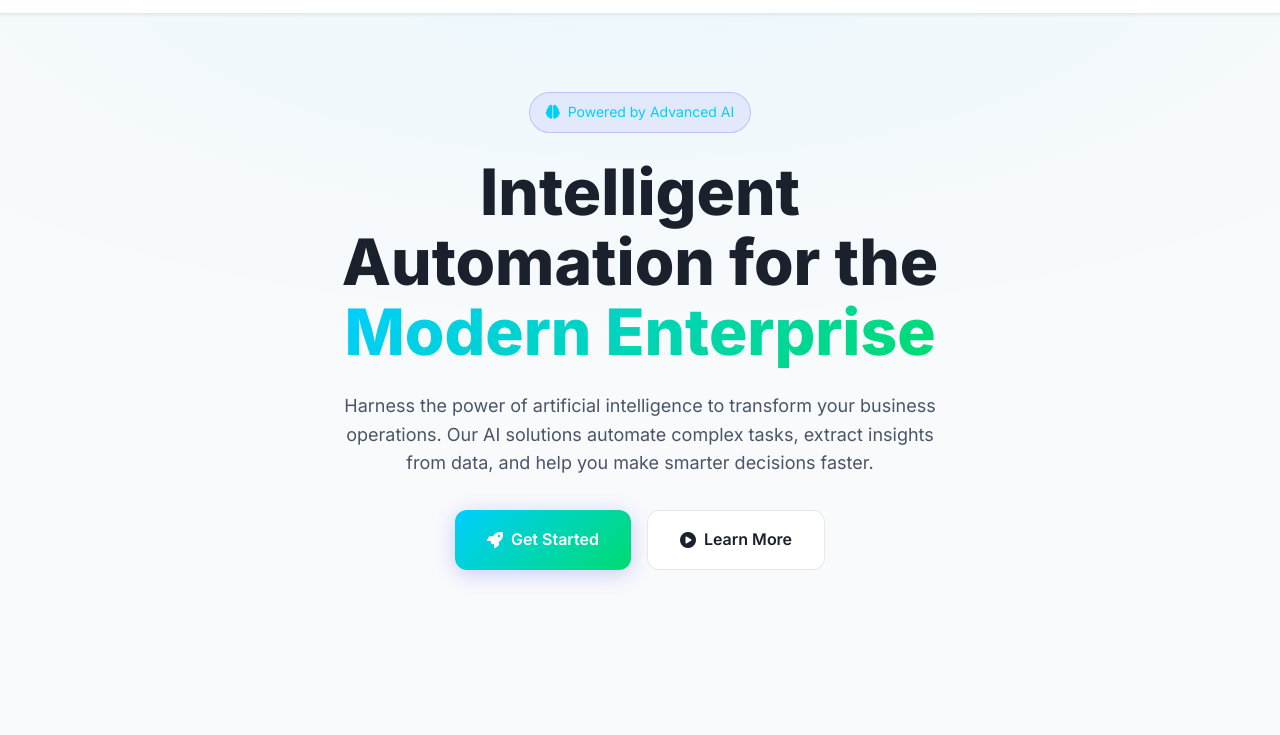
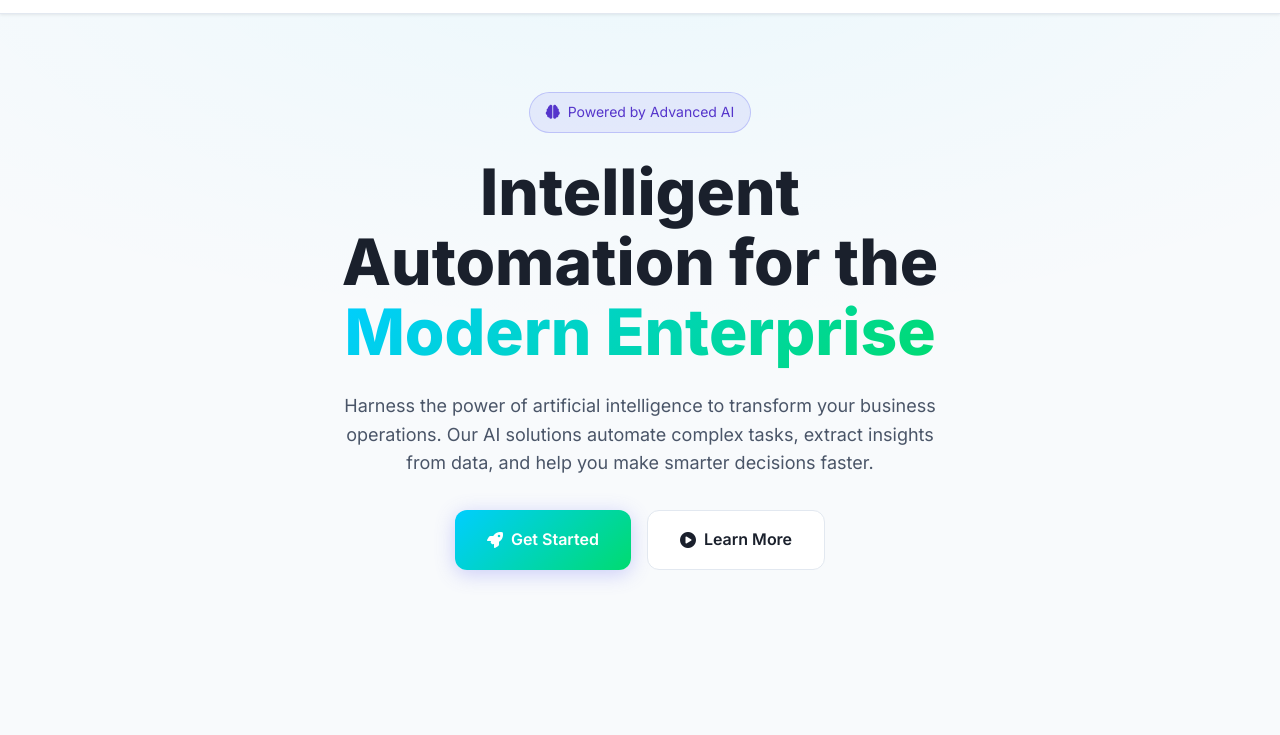
Before and after one commit to Quantril/QuantrilAI, a plain HTML site: page index.html in a window 1280 px wide. Shown: the part 65-800 px from the top of the page. Drawn offline with Linux system fonts and the light colour scheme.

Commit message:
Ui changes

```diff
--- a/styles.css
+++ b/styles.css
@@ -229,7 +229,7 @@ a {
     padding: 0.5rem 1rem;
     border-radius: 50px;
     font-size: 0.875rem;
-    color: var(--primary);
+    color: #5535cb;
     margin-bottom: 1.5rem;
 }
 
```
